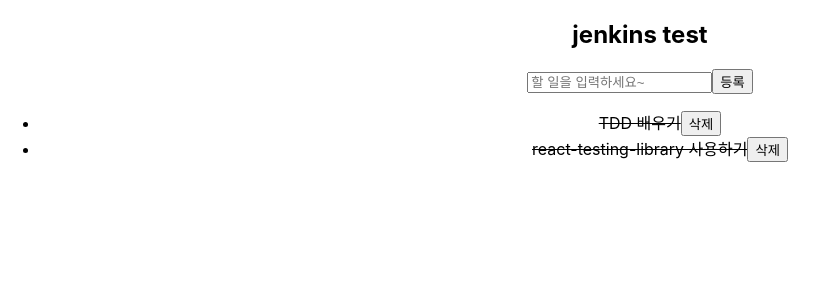
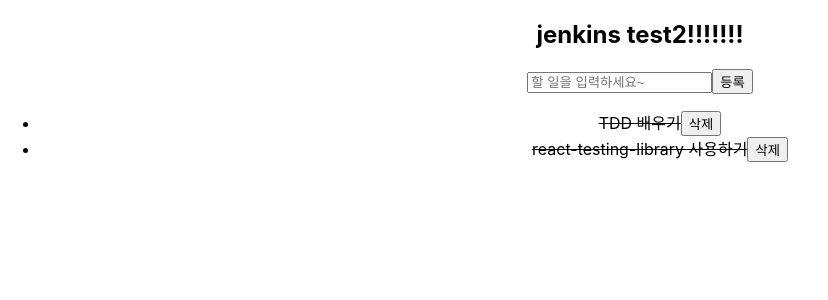
Before and after one commit to emsthf/rtl-tdd-todos, a React (Create React App) app: page / in a window 1280 px wide. Shown: the top 300 px of the page, without its empty margins (0-828 px from the left). Built offline with nearby package versions, Linux system fonts and the light colour scheme.

Commit message:
jenkins test2

```diff
--- a/src/App.js
+++ b/src/App.js
@@ -4,7 +4,7 @@
 function App() {
   return (
     <div className="App">
-      <h2>jenkins test</h2>
+      <h2>jenkins test2!!!!!!!</h2>
       <TodoApp />
     </div>
   );
```
